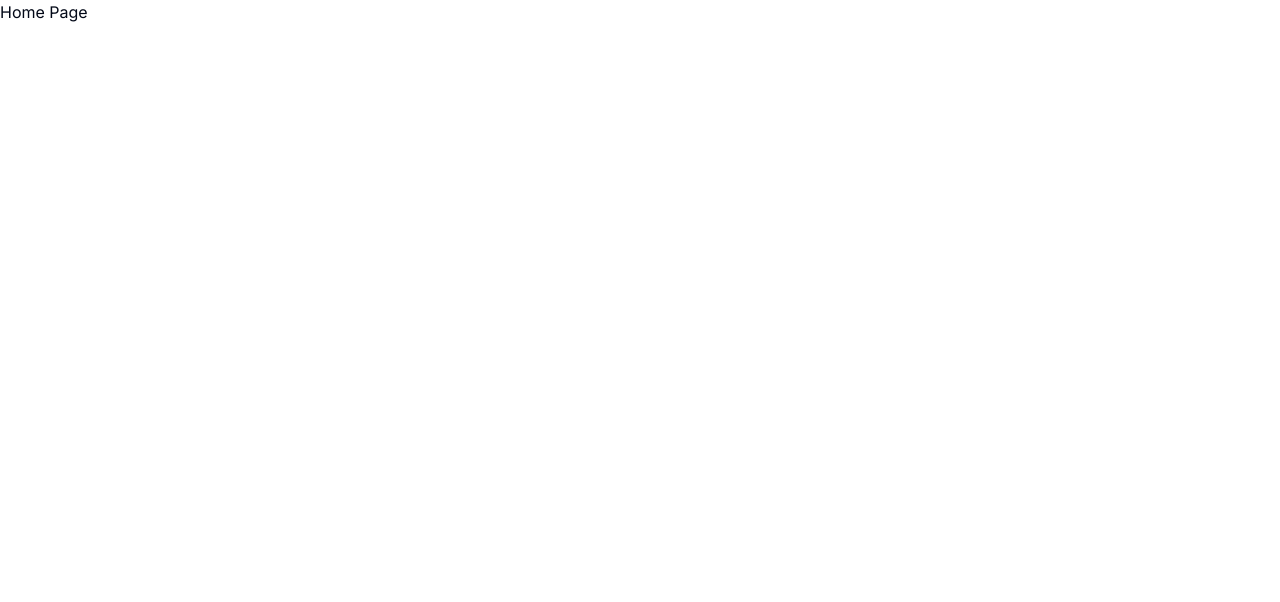
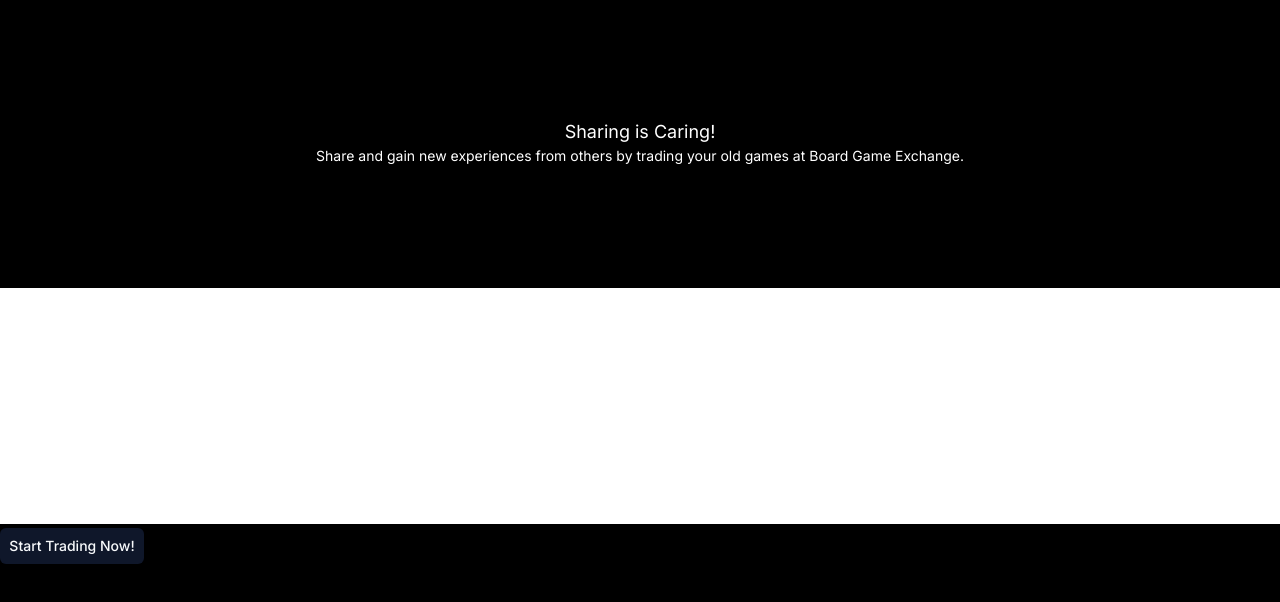
Before and after one commit to hoxirious/Board-Game-Exchange, a Next.js app in the folder bge-fe/: page /home in a window 1280 px wide. Shown: the top 602 px of the page. Built offline with nearby package versions, Linux system fonts and the light colour scheme.

Commit message:
feat: init landing page

```diff
--- a/bge-fe/src/app/home/page.tsx
+++ b/bge-fe/src/app/home/page.tsx
@@ -1,7 +1,14 @@
+import { Button } from "@/components/ui/button"
+
 const page = () => {
     return (
-        <div>
-            Home Page
+        <div className="h-screen bg-black grid sm:grid-cols-1 sm:gap-1">
+            <div className="flex flex-col  justify-center items-center">
+                <p className="text-white text-lg">Sharing is Caring!</p>
+                <p className="text-white text-sm">Share and gain new experiences from others by trading your old games at Board Game Exchange.</p>
+            </div>
+            <div className="grid bg-white grid-cols-2"> </div>
+            <Button className="w-36" variant="default" size="sm">Start Trading Now!</Button>
         </div>
     );
 }
--- /dev/null
+++ b/bge-fe/src/components/ui/button.tsx
@@ -0,0 +1,56 @@
+import * as React from "react"
+import { Slot } from "@radix-ui/react-slot"
+import { cva, type VariantProps } from "class-variance-authority"
+
+import { cn } from "@/lib/utils"
+
+const buttonVariants = cva(
+  "inline-flex items-center justify-center whitespace-nowrap rounded-md text-sm font-medium ring-offset-background transition-colors focus-visible:outline-none focus-visible:ring-2 focus-visible:ring-ring focus-visible:ring-offset-2 disabled:pointer-events-none disabled:opacity-50",
+  {
+    variants: {
+      variant: {
+        default: "bg-primary text-primary-foreground hover:bg-primary/90",
+        destructive:
+          "bg-destructive text-destructive-foreground hover:bg-destructive/90",
+        outline:
+          "border border-input bg-background hover:bg-accent hover:text-accent-foreground",
+        secondary:
+          "bg-secondary text-secondary-foreground hover:bg-secondary/80",
+        ghost: "hover:bg-accent hover:text-accent-foreground",
+        link: "text-primary underline-offset-4 hover:underline",
+      },
+      size: {
+        default: "h-10 px-4 py-2",
+        sm: "h-9 rounded-md px-3",
+        lg: "h-11 rounded-md px-8",
+        icon: "h-10 w-10",
+      },
+    },
+    defaultVariants: {
+      variant: "default",
+      size: "default",
+    },
+  }
+)
+
+export interface ButtonProps
+  extends React.ButtonHTMLAttributes<HTMLButtonElement>,
+    VariantProps<typeof buttonVariants> {
+  asChild?: boolean
+}
+
+const Button = React.forwardRef<HTMLButtonElement, ButtonProps>(
+  ({ className, variant, size, asChild = false, ...props }, ref) => {
+    const Comp = asChild ? Slot : "button"
+    return (
+      <Comp
+        className={cn(buttonVariants({ variant, size, className }))}
+        ref={ref}
+        {...props}
+      />
+    )
+  }
+)
+Button.displayName = "Button"
+
+export { Button, buttonVariants }
--- /dev/null
+++ b/bge-fe/src/lib/utils.ts
@@ -0,0 +1,6 @@
+import { type ClassValue, clsx } from "clsx"
+import { twMerge } from "tailwind-merge"
+
+export function cn(...inputs: ClassValue[]) {
+  return twMerge(clsx(inputs))
+}
```
Also changed, not shown: bge-fe/components.json.
